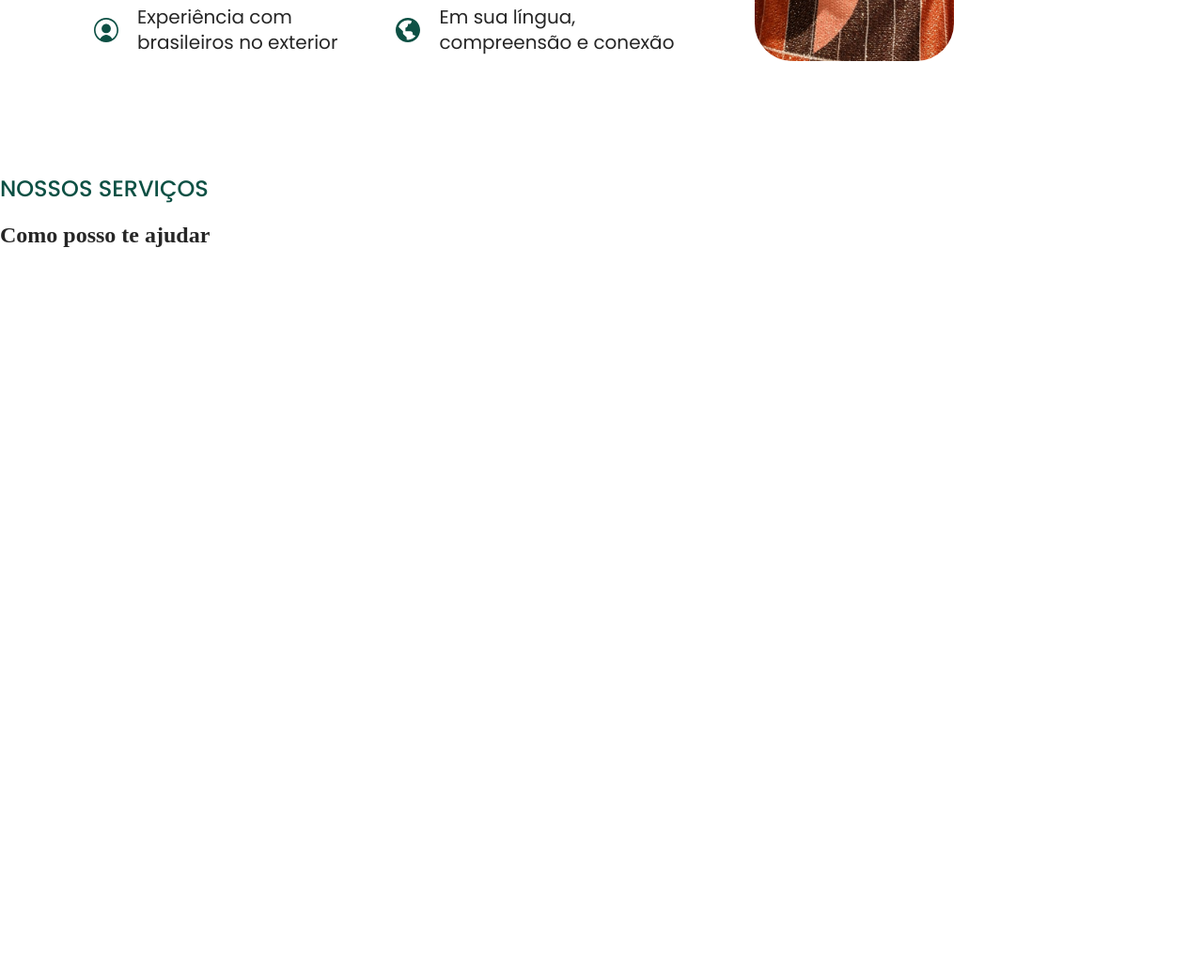
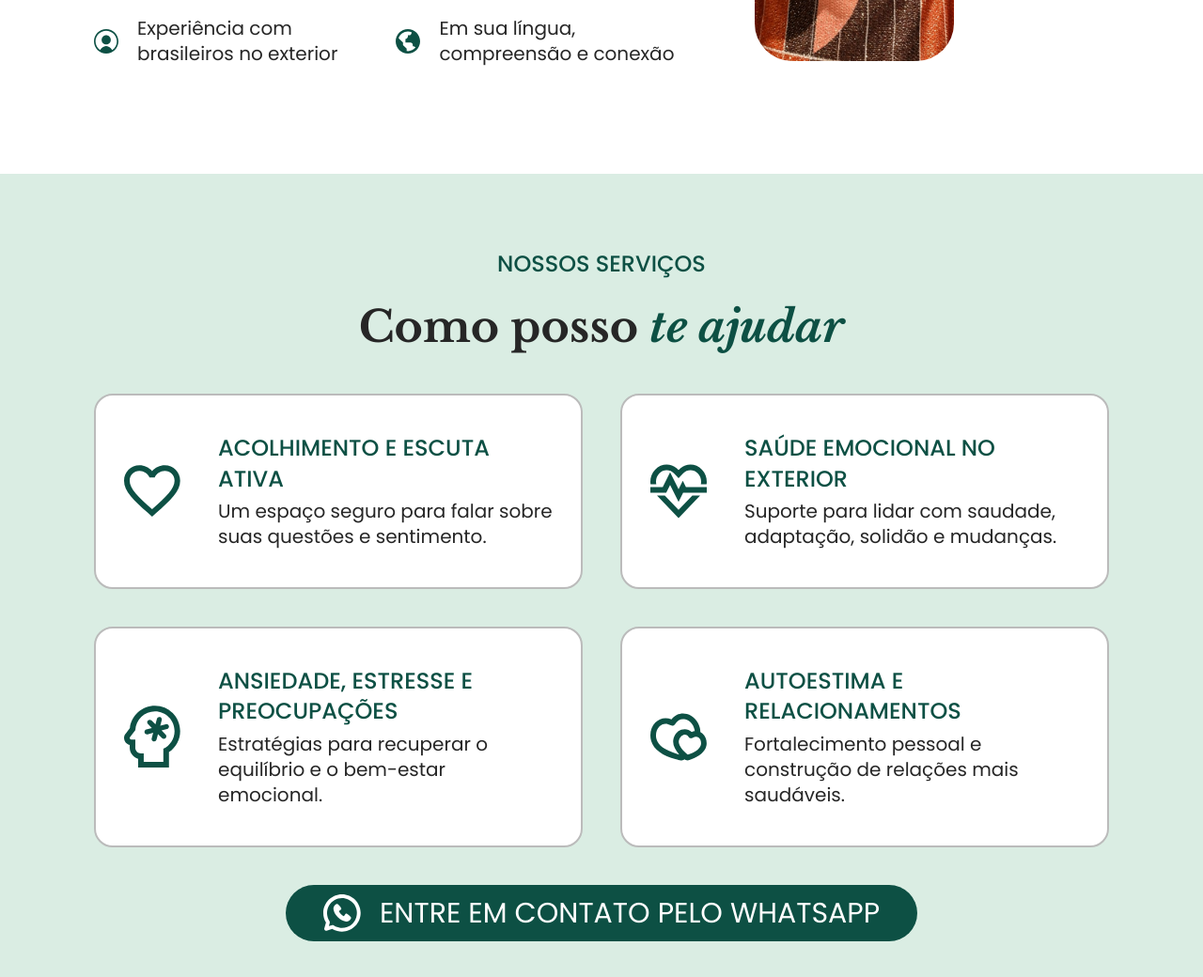
Before and after one commit to LeandroCrixi/Cuidado-sem-Fronteiras, a plain HTML site: page index.html in a window 1280 px wide. Shown: the part 1342-2382 px from the top of the page at 94% size. Before the commit the page ends 1606 px from the top, so only its background shows below. Drawn offline with nearby package versions, Linux system fonts and the light colour scheme; a script that the page names is missing.

Commit message:
services-section

```diff
--- a/assets/css/components/component.css
+++ b/assets/css/components/component.css
@@ -1,10 +1,11 @@
 .container {
-  box-sizing: border-box;
+  /* box-sizing: border-box;
   max-width: 1200px;
   padding-left: 20px;
   padding-right: 20px;
   margin-left: auto;
-  margin-right: auto;
+  margin-right: auto; */
+  padding: 80px 100px;
 }
 
 .btn {
@@ -12,12 +13,17 @@
   flex-wrap: wrap;
   font: var(--font-h3);
   font-weight: 400;
-  padding: 10px 80px;
+  padding: 10px 40px;
   border-radius: 100px;
   background: var(--green2);
   margin: 0 auto;
   & a {
     color: var(--white);
+    display: flex;
+    gap: 20px;
+    & img {
+      width: 40px;
+    }
     &:hover {
       text-decoration: underline;
     }
@@ -31,3 +37,11 @@
   color: var(--green2);
   padding-bottom: 20px;
 }
+
+.section-head {
+  font: var(--font-h1);
+  & span {
+    font-style: italic;
+    color: var(--green2);
+  }
+}
--- a/assets/css/modules/home.css
+++ b/assets/css/modules/home.css
@@ -36,17 +36,9 @@
 .sobre {
   display: grid;
   grid-template-columns: 1fr 0.7fr;
-  padding: 80px 100px;
   gap: 40px;
   & .content {
     padding-top: 40px;
-    & h2 {
-      font: var(--font-h1);
-      & span {
-        font-style: italic;
-        color: var(--green2);
-      }
-    }
     & p {
       font: var(--font-p1);
       color: var(--gray);
@@ -62,6 +54,11 @@
         gap: 20px;
         width: 24ch;
         font: var(--font-p1);
+        border-bottom: 2px solid transparent;
+        padding-bottom: 10px;
+        &:hover{
+          border-bottom: 2px solid var(--green);
+        }
         & img {
           width: 26px;
         }
@@ -102,6 +99,7 @@
     margin: 0 auto;
     justify-content: center;
     & .content {
+      margin-left: 20px;
       p {
         padding: 20px 20px 20px 0px;
       }
@@ -116,14 +114,75 @@
   }
 }
 
-@media (max-width: 390px){
-  .sobre{
-    & .content{
-      & ul{
-        grid-template-columns: 1fr;
-        justify-items: center;
-        gap: 40px;
+@media (max-width: 390px) {
+  .sobre {
+    & .content {
+      & ul {
+        gap: 10px;
       }
     }
   }
 }
+
+.services-section {
+  background: var(--green);
+  text-align: center;
+  justify-items: center;
+  & .services {
+    display: grid;
+    grid-template-columns: 1fr 1fr;
+    gap: 40px;
+    padding: 40px 0px;
+    & .service {
+      background: var(--white);
+      padding: 40px 30px;
+      border: 2px solid var(--gray2);
+      border-radius: 20px;
+      display: flex;
+      gap: 40px;
+      &:hover {
+        border-color: var(--green2);
+      }
+      & img {
+        width: 60px;
+      }
+      & .content {
+        text-align: left;
+        & h4 {
+          font: var(--font-h4);
+          color: var(--green2);
+        }
+        & p {
+          font: var(--font-p1);
+          padding-top: 5px;
+        }
+      }
+    }
+  }
+}
+
+@media (max-width: 1133px) {
+  .services-section {
+    padding: 40px;
+    & .services {
+      & .service {
+        padding: 20px;
+      }
+    }
+  }
+}
+
+@media (max-width: 768px) {
+  .services-section {
+    padding: 20px;
+  }
+}
+
+@media (max-width: 667px) {
+  .services-section {
+    & .services {
+      grid-template-columns: 1fr;
+      gap: 20px;
+    }
+  }
+}
--- a/assets/css/utils/colors.css
+++ b/assets/css/utils/colors.css
@@ -1,6 +1,7 @@
 :root{
     --black: #262626;
     --gray: #555555;
+    --gray2: #BBBBBB;
     --white: #FFFFFF;
     --green: #DAEDE3;
     --green2: #0D5044;
--- a/index.html
+++ b/index.html
@@ -95,14 +95,18 @@
         <div>
           <h1>Cuidado sem Fronteiras</h1>
           <h2>Atendimento em psicologia clínica para brasileiros no exterior</h2>
-          <button class="btn"><a href="">VEJA NOSSOS TRATAMENTOS</a></button>
+          <button class="btn">
+            <a href="https://wa.link/o7qc4t" target="_blank"
+              ><img src="./public/icons/whatsapp.svg" alt="" /> ENTRE EM CONTATO PELO WHATSAPP</a
+            >
+          </button>
         </div>
       </section>
 
-      <section class="sobre" id="sobre">
+      <section class="sobre container" id="sobre">
         <div class="content">
           <span class="decor">Mais Sobre Quem Sou</span>
-          <h2>Cuidado que te <span>acompanha,</span> onde você estiver.</h2>
+          <h2 class="section-head">Cuidado que te <span>acompanha,</span> onde você estiver.</h2>
           <p>
             Atendimento psicológico clínico individual e personalizado para brasileiros que vivem no exterior.
             Acolhimento, empatia e escuta qualificada, em sua lingua natal, respeitando sua história, cultura e
@@ -123,9 +127,44 @@
         </div>
       </section>
 
-      <section class="services" id="services">
+      <section class="services-section container" id="services">
         <span class="decor">NOSSOS SERVIÇOS</span>
-        <h2>Como posso <span>te ajudar</span></h2>
+        <h2 class="section-head">Como posso <span>te ajudar</span></h2>
+        <div class="services">
+          <div class="service">
+            <img src="./public/icons/heart.svg" alt="" />
+            <div class="content">
+              <h4>ACOLHIMENTO E ESCUTA ATIVA</h4>
+              <p>Um espaço seguro para falar sobre suas questões e sentimento.</p>
+            </div>
+          </div>
+          <div class="service">
+            <img src="./public/icons/heart2.svg" alt="" />
+            <div class="content">
+              <h4>SAÚDE EMOCIONAL NO EXTERIOR</h4>
+              <p>Suporte para lidar com saudade, adaptação, solidão e mudanças.</p>
+            </div>
+          </div>
+          <div class="service">
+            <img src="./public/icons/brain.svg" alt="" />
+            <div class="content">
+              <h4>ANSIEDADE, ESTRESSE E PREOCUPAÇÕES</h4>
+              <p>Estratégias para recuperar o equilíbrio e o bem-estar emocional.</p>
+            </div>
+          </div>
+          <div class="service">
+            <img src="./public/icons/heart3.svg" alt="" />
+            <div class="content">
+              <h4>AUTOESTIMA E RELACIONAMENTOS</h4>
+              <p>Fortalecimento pessoal e construção de relações mais saudáveis.</p>
+            </div>
+          </div>
+        </div>
+        <button class="btn">
+          <a href="https://wa.link/o7qc4t" target="_blank"
+            ><img src="./public/icons/whatsapp.svg" alt="" /> ENTRE EM CONTATO PELO WHATSAPP</a
+          >
+        </button>
       </section>
     </main>
 
```
Also changed, not shown: public/icons/brain.svg (added), public/icons/heart1.svg (added), public/icons/heart2.svg (added), public/icons/heart3.svg (added), public/icons/whatsapp.svg (added).
